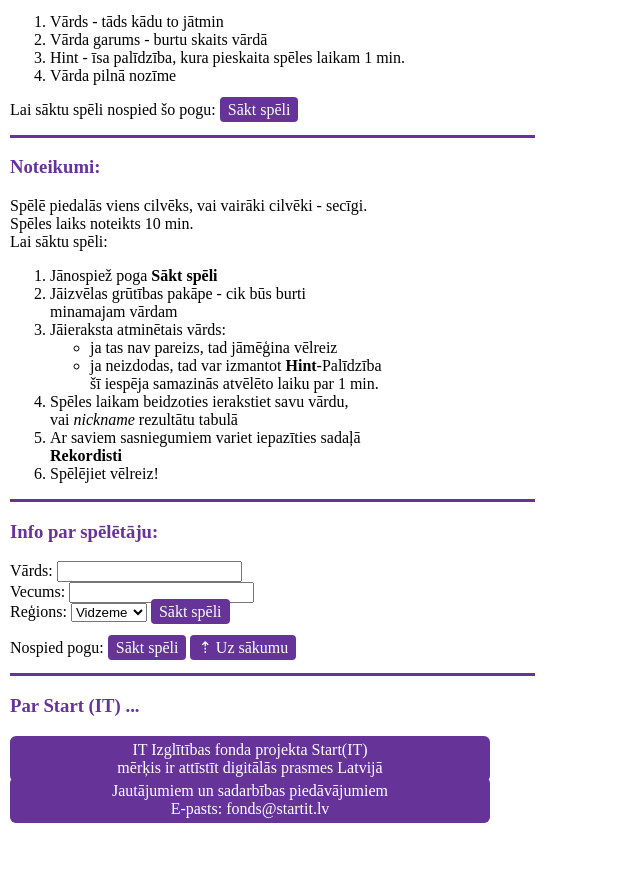
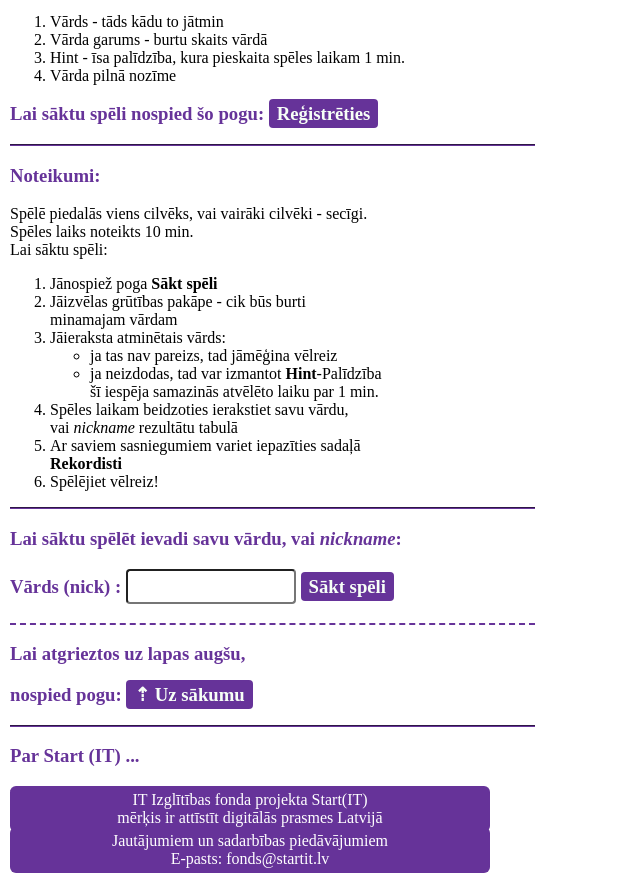
Before and after one commit to NormundsB/burtu_spele, a plain HTML site: page index.html in a window 1280 px wide. Shown: the part 408-1281 px from the top of the page, without its empty margins (0-640 px from the left). Before the commit the page ends 1231 px from the top, so only its background shows below. Drawn offline with Linux system fonts and the light colour scheme.

Commit message:
Vards index

```diff
--- a/index.html
+++ b/index.html
@@ -52,8 +52,9 @@
             <li>Hint - īsa palīdzība, kura pieskaita spēles laikam 1 min.</li>
             <li>Vārda pilnā nozīme</li>
         </ol>
-        Lai sāktu spēli nospied šo pogu:
-        <a class="btn" href="spele.html" target="_blank">Sākt spēli</a>
+        <h3>Lai sāktu spēli nospied šo pogu:
+            <a class="btn" href="#section5" target="_blank">Reģistrēties</a>
+        </h3>
         <p class="solid"></p>
 
         <p>
@@ -79,29 +80,19 @@
         </ol>
         <p class="solid"></p>
         <div class="content">
-            <h3 class="virsraksts">Info par spēlētāju:</h3>
+            <h3 id="section5">Lai sāktu spēlēt ievadi savu vārdu, vai <i>nickname</i>:</h3>
+            <h3>Vārds (nick) : <input id="niks" /> <a class="btn" onclick="saktSpeli()">Sākt spēli</a></h3>
 
-            Vārds: <input id="vards" />
-            <br />
-            Vecums: <input id="vecums" />
-            <br />
-            Reģions:
-            <select id="izvele">
-                <option value="Vidzeme">Vidzeme</option>
-                <option value="Latgale">Latgale</option>
-                <option value="Kurzeme">Kurzeme</option>
-                <option value="Sēlija">Sēlija</option>
-            </select>
-            <a class="btn" href="spele.html">Sākt spēli</a>
+            <p class="thin"></p>
+
         </div>
-
-        <p>Nospied pogu:
-            <a class="btn" href="spele.html">Sākt spēli</a>
+        <h3>Lai atgrieztos uz lapas augšu,</h3>
+        <h3>nospied pogu:
             <a class="btn" href="" onclick="scrollWin()">⇡ Uz sākumu</a>
-        </p>
-        <p class="solid"></p>
+        </h3>
 
 
+        <p class="solid"></p>
         <h3 id="section3">Par Start (IT) ...</h3>
         <div id="mans">IT Izglītības fonda projekta Start(IT) <br>mērķis ir attīstīt digitālās prasmes
             Latvijā</div>
@@ -115,9 +106,25 @@
         function scrollWin() {
             window.scrollTo(0, 200);
         }
+
+
+        function saktSpeli() {
+            let niks = document.querySelector("#niks").value;
+            console.log(niks)
+            if (niks == "") {
+                alert("Ievadi vārdu, vai nickname!")
+            }
+
+            else {
+
+                window.location = "spele.html#" + niks
+            }
+        } //beidzas saktSpeli()
+
+
     </script>
     <!-- <script src="static/js/parbaude.js"> -->
-    </script>
+
 
 </body>
 <footer>
--- a/static/css/sp_stils.css
+++ b/static/css/sp_stils.css
@@ -29,7 +29,9 @@ h1 {
       width: 100%;
     }
 }
-
+h3 {
+  color: rebeccapurple;
+}
 
 #generet, #izvele {
     color: #F7FFF7;
@@ -43,11 +45,17 @@ h1 {
     background: rgba(47, 48, 97, 50%);
   }
 
-p.solid {
-    border-style: solid;
+  p.solid {
+    border-style: groove;
     border-color: rebeccapurple;
-    border-width: 3px 0px  0px  0px;
-    width: 450px;
+    border-width: 2px 0px  0px  0px;
+    width: 525px;
+}
+p.thin {
+  border-style:dashed;
+  border-color: rebeccapurple;
+  border-width: 2px 0px  0px  0px;
+  width: 525px;
 }
 #vards {
     color: rebeccapurple;
@@ -93,7 +101,7 @@ p.solid {
   color: #F7FFF7;
   background: rebeccapurple;
   text-decoration: none;
-  padding: 6px 10px;
+  padding: 4px 8px;
   border-radius: 4px;
 
 }
--- a/static/css/style.css
+++ b/static/css/style.css
@@ -74,12 +74,27 @@ h3 {
   .btn:hover {
     background: rgba(47, 48, 97, 50%);
   }
-
+  #niks {
+    color: rebeccapurple;
+    background: white;
+    font-size: 1.25rem;
+    font-weight:bolder;
+    text-decoration: none;
+    width: 150px;
+    padding: 4px 8px;
+    border-radius: 4px;
+  }
   p.solid {
-    border-style: solid;
+    border-style: groove;
     border-color: rebeccapurple;
-    border-width: 3px 0px  0px  0px;
+    border-width: 2px 0px  0px  0px;
     width: 525px;
+}
+p.thin {
+  border-style:dashed;
+  border-color: rebeccapurple;
+  border-width: 2px 0px  0px  0px;
+  width: 525px;
 }
 
 /* .tooltip {
```
Also changed, not shown: spele.html (+2 -2 lines).
